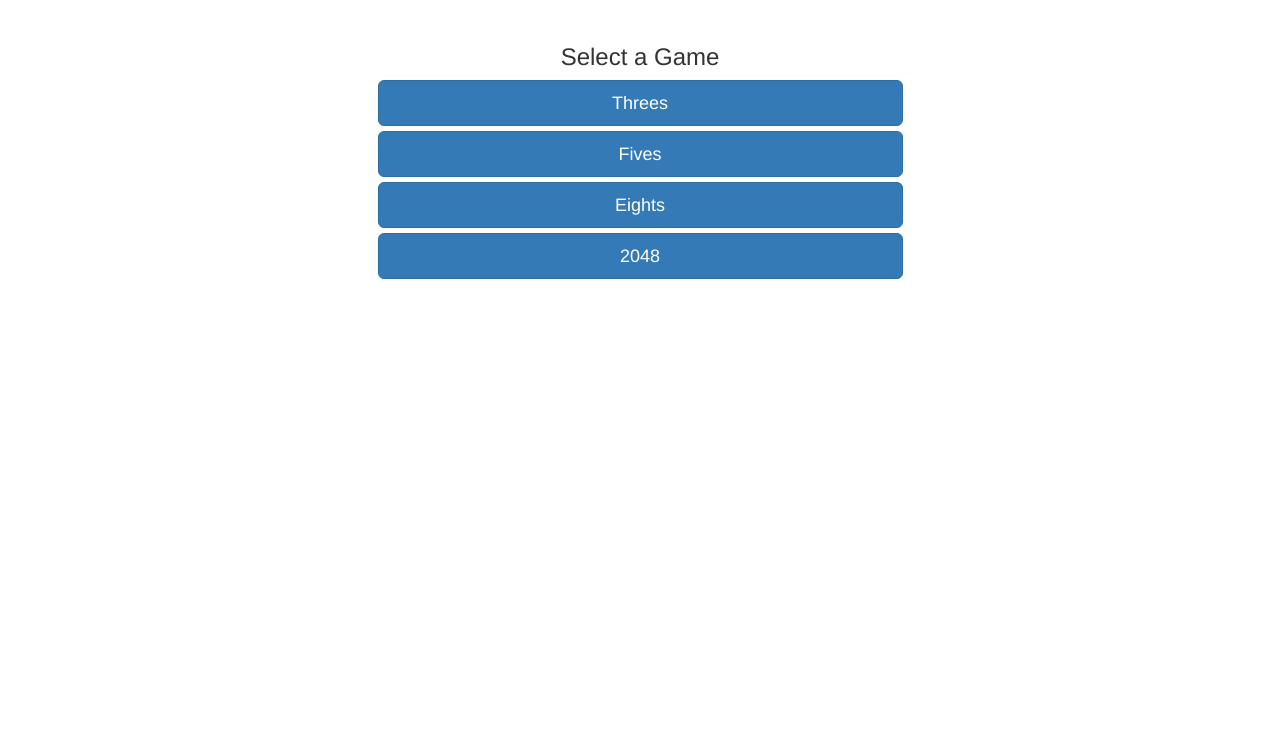
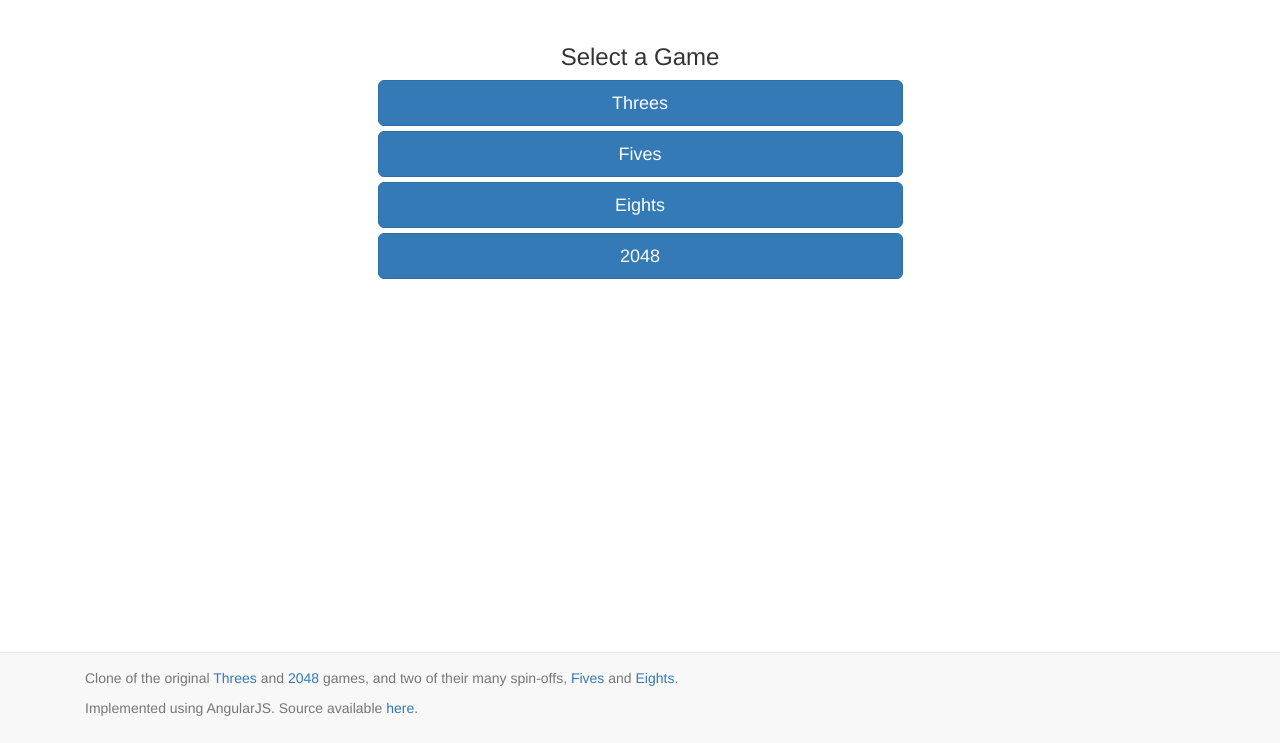
Before and after one commit to hubbardgary/Numberwang.Web, a website: page AngularJS/app/index.html at #!/menu in a window 1280 px wide. Shown: the part 57-800 px from the top of the page. Drawn offline with Linux system fonts and the light colour scheme; some packages are replaced by stand-ins of ours; a script that the page names is missing.

Commit message:
Add footer to main menu

```diff
--- a/AngularJS/app/css/numberwang.css
+++ b/AngularJS/app/css/numberwang.css
@@ -50,6 +50,9 @@
   }
 }
 
+body {
+  margin-bottom: 100px;
+}
 .content {
   margin-top: 80px;
 }
--- a/AngularJS/app/templates/views/menu.html
+++ b/AngularJS/app/templates/views/menu.html
@@ -21,6 +21,21 @@
       <button type="button" class="btn btn-lg btn-primary btn-block" ng-click="startGame('eights')">Eights</button>
       <button type="button" class="btn btn-lg btn-primary btn-block" ng-click="startGame('2048')">2048</button>
     </div>
-    <div class="col-lg-3"></div>
   </div>
 </div>
+<div class="navbar navbar-default navbar-fixed-bottom">
+  <div class="container">
+    <span class="navbar-text">
+      <p>
+        Clone of the original <a href="http://asherv.com/threes/" target="_blank">Threes</a>
+        and <a href="https://gabrielecirulli.github.io/2048/" target="_blank">2048</a> games,
+        and two of their many spin-offs,
+        <a href="https://play.google.com/store/apps/details?id=com.rcg.fives" target="_blank">Fives</a>
+        and <a href="https://play.google.com/store/apps/details?id=com.bullbitz.eights" target="_blank">Eights</a>.
+      </p>
+      <p>
+        Implemented using AngularJS. Source available <a href="https://github.com/hubbardgary/Numberwang.Web" target="_blank">here</a>.
+      </p>
+    </span>
+  </div>
+</div>
```
